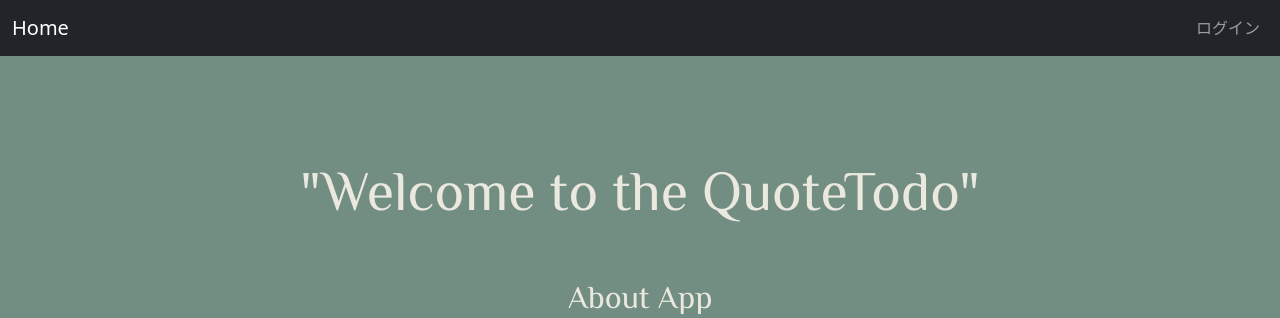
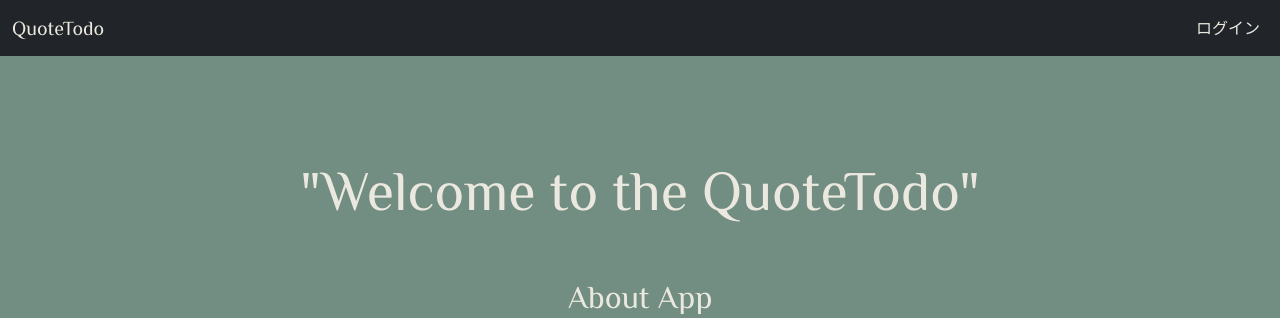
Before and after one commit to Hauru427/Mary-s-todo-list, a Rails app: page / in a window 1280 px wide. Shown: the top 318 px of the page. Run offline with Rails 7, Linux system fonts and the light colour scheme; style sheets or scripts are compiled from the project's sources; parts of the project's set-up code (start-up, migrations or seed data) failed here and were passed over; some libraries are stand-ins or nearby versions.

Commit message:
Change design of header

```diff
--- a/app/assets/stylesheets/application.scss
+++ b/app/assets/stylesheets/application.scss
@@ -28,5 +28,15 @@
   left: auto;
  }
 
+//  フォントの設定
+ .font-english {
+  font-family: 'Philosopher', sans-serif;
+  font-weight: normal;
+  color: #EBE9DF;
+}
+.font-japanese {
+  color: #EBE9DF;
+}
+
  /* GoogleFonts */
 @import url('https://fonts.googleapis.com/css2?family=Philosopher:ital,wght@0,400;0,700;1,400;1,700&display=swap');
--- a/app/assets/stylesheets/top.scss
+++ b/app/assets/stylesheets/top.scss
@@ -1,9 +1,4 @@
 // 見出し
-.font-english {
-  font-family: 'Philosopher', sans-serif;
-  font-weight: normal;
-  color: #EBE9DF;
-}
 .page-title {
   font-size: 3.5rem;
   text-align: center;
--- a/app/views/shared/_before_login_header.html.erb
+++ b/app/views/shared/_before_login_header.html.erb
@@ -1,13 +1,13 @@
 <header class="navbar navbar-expand-lg navbar-dark bg-dark sticky-top">
   <div class="container-fluid">
-    <%= link_to "Home", root_path, id: "logo", class: "navbar-brand" %>
+    <%= link_to "QuoteTodo", root_path, id: "logo", class: "navbar-brand font-english" %>
     <button class="navbar-toggler" type="button" data-bs-toggle="collapse" data-bs-target="#navbarNavDropdown" aria-controls="navbarNavDropdown" aria-expanded="false" aria-label="Toggle navigation">
       <span class="navbar-toggler-icon"></span>
     </button>
     <div class="collapse navbar-collapse" id="navbarNavDropdown">
       <ul class="navbar-nav ms-auto">
         <li class="nav-item">
-          <%= link_to t('header.login'), login_path, class: "nav-link" %>
+          <%= link_to t('header.login'), login_path, class: "nav-link font-japanese" %>
         </li>
       </ul>
     </div>
--- a/app/views/shared/_header.html.erb
+++ b/app/views/shared/_header.html.erb
@@ -1,6 +1,6 @@
 <header class="navbar navbar-expand-lg navbar-dark bg-dark">
   <div class="container-fluid">
-    <%= link_to "Home", root_path, id: "logo", class: "navbar-brand" %>
+    <%= link_to "QuoteTodo", root_path, id: "logo", class: "navbar-brand font-english" %>
       <ul class="navbar-nav ms-auto">
         <li class="nav-item dropdown">
           <%= link_to '#', id: 'navbarDropdownMenuLink', role: 'button', data: { bs_toggle: 'dropdown' }, aria: { expanded: 'false' } do %>
```
